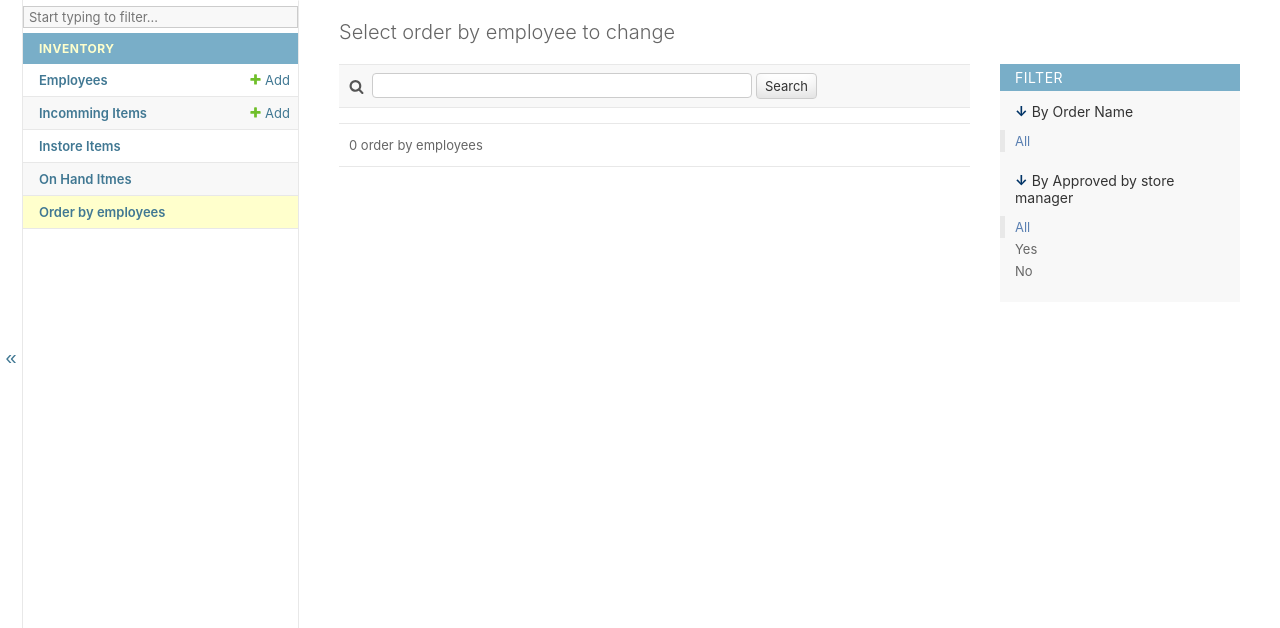
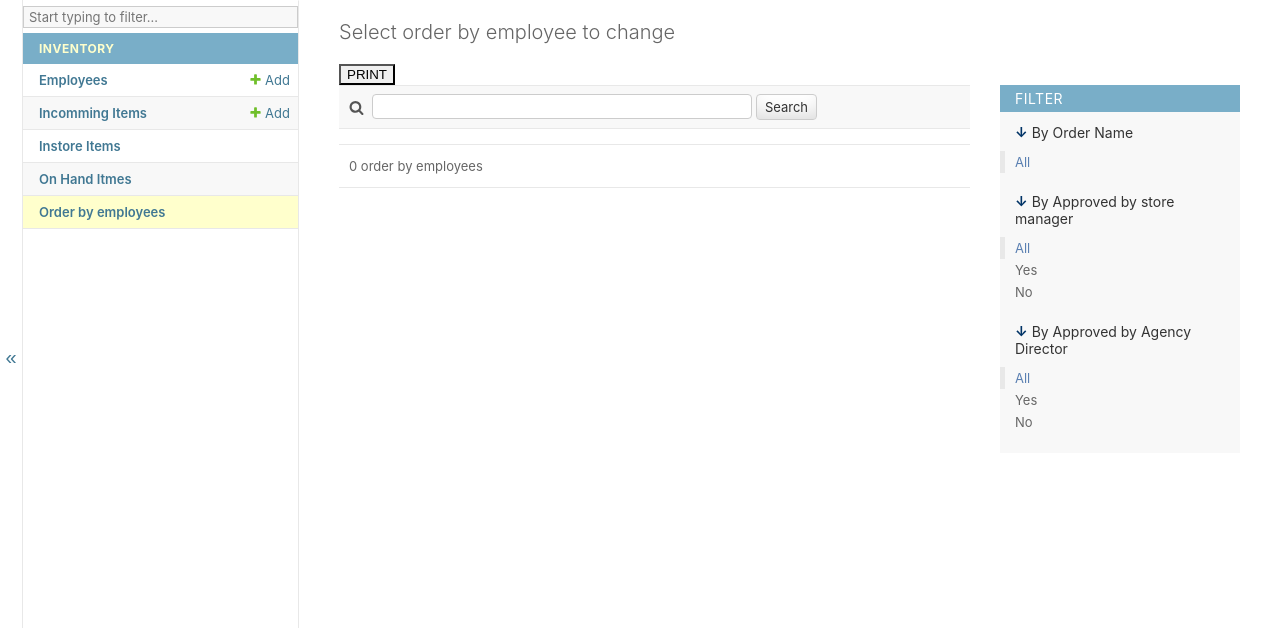
Before and after one commit to omer-biz/store_mgmt, a Django app: page /admin/inventory/orderbyemployee/ in a window 1280 px wide. Shown: the part 86-714 px from the top of the page. Run offline with Django 4.2, Linux system fonts and the light colour scheme; the visitor is signed in with stand-in values (Sample User, id 1); data that the repository does not hold is empty; parts of the project's set-up code (start-up, migrations or seed data) failed here and were passed over.

Commit message:
order validation, and printing to paper

```diff
--- a/inventory/admin.py
+++ b/inventory/admin.py
@@ -1,6 +1,7 @@
 from django.contrib import admin
 from django.urls.base import reverse
 from django.utils.html import format_html
+from django.contrib.auth.models import Group, User
 
 from .models import Employee, IncomingItem, InstoreItem, OnHandItem, OrderByEmployee
 
@@ -86,21 +87,47 @@ class OrderByEmployeeDefined(admin.ModelAdmin):
     list_display = (
         'name', 'description',
         'approved_by_store_mgmt',
+        'approved_by_age_dir',
         'ordered_by',
     )
     list_filter = (
         'name',
         'ordered_by',
         'approved_by_store_mgmt',
+        'approved_by_age_dir',
     )
     search_fields = ('name', 'discription')
     readonly_fields = ('name', 'description', 'ordered_by')
-
+    change_list_template = 'orderbyemployee.html'
 
     def has_add_permission(self, request):
         return False
     def has_delete_permission(self, request, obj=None):
         return False
 
+    def get_form(self, request, obj=None, change=False, **kwargs):
+        fields = ['name', 'description', 'ordered_by']
+
+        if not self.has_group(request.user, "Director"):
+            fields += ['approved_by_age_dir']
+
+        if not self.has_group(request.user, "StoreManager"):
+            fields += ['approved_by_store_mgmt']
+
+        self.readonly_fields = fields
+        return super(OrderByEmployeeDefined, self).get_form(request, obj, **kwargs)
+
+    def has_group(self, user, group_name):
+        try:
+            group = Group.objects.get(name=group_name)
+            print(group)
+            return True if group in user.groups.all() else False
+        except Group.DoesNotExist:
+            print(Exception)
+            return False
+
+
 site_title = "Hararii TVET Agency Inventory"
 admin.site.site_header = site_title
+admin.site.unregister(Group)
+admin.site.unregister(User)
--- a/inventory/models.py
+++ b/inventory/models.py
@@ -60,6 +60,7 @@ class OrderByEmployee(models.Model):
     name = models.CharField("Order Name", max_length=100)
     description = models.TextField("Description")
     approved_by_store_mgmt = models.BooleanField("Approved by store manager", default=False)
+    approved_by_age_dir = models.BooleanField("Approved by Agency Director", default=False)
     ordered_by = models.ForeignKey(Employee, on_delete=models.CASCADE)
 
     def __str__(self):
--- /dev/null
+++ b/inventory/templates/orderbyemployee.html
@@ -0,0 +1,25 @@
+{% extends 'admin/change_list.html' %}
+
+{% block object-tools %}
+    <script>
+      function printList() {
+        document.getElementsByTagName('h1')[0].remove()
+        document.getElementById('toolbar').remove()
+        document.getElementById('nav-filter').remove()
+        document.getElementById('toggle-nav-sidebar').remove()
+        document.getElementsByClassName('breadcrumbs')[0].remove()
+        document.getElementById('changelist-filter').remove()
+        document.getElementById('nav-sidebar').remove()
+        document.getElementById('header').remove()
+        document.getElementsByTagName('h1')[0].remove()
+        document.getElementById('print-btn').remove()
+
+        window.print()
+
+        document.location.reload()
+      }
+    </script>
+  <div>
+    <button id="print-btn" onclick="printList()" class="btn">PRINT</button>
+  </div>
+{% endblock %}
--- a/store_mgmt/settings.py
+++ b/store_mgmt/settings.py
@@ -25,7 +25,7 @@ SECRET_KEY = 'django-insecure-9!xuc31y4*t%=98#ut)ehsej4mg6q#z_354%+=*^1zq4v=b)13
 # SECURITY WARNING: don't run with debug turned on in production!
 DEBUG = True
 
-ALLOWED_HOSTS = []
+ALLOWED_HOSTS = ['*']
 
 
 # Application definition
```
Also changed, not shown: inventory/templates/base.html (+10 -10 lines).
